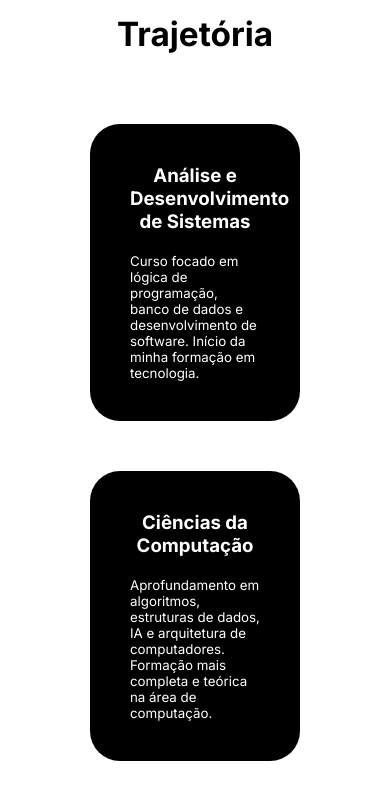
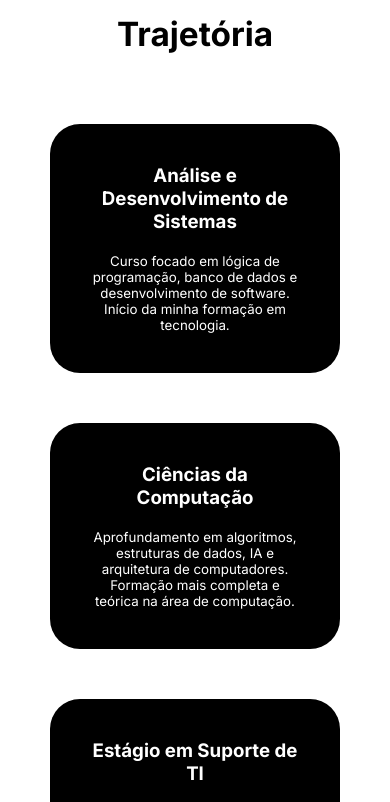
Before and after one commit to natashayasu/portfolio, a plain HTML site: page index.html in a window 390 px wide. Shown: the part 1200-2002 px from the top of the page. Drawn offline with Linux system fonts and the light colour scheme.

Commit message:
Add files via upload

```diff
--- a/style.css
+++ b/style.css
@@ -284,7 +284,7 @@ body.dark-mode .contact-container a {
     }
 
     .journey-item {
-        margin: 70px 90px;
+        margin: 70px 50px;
         display: flex;
         flex-direction: column;
         justify-content: center;
@@ -306,6 +306,7 @@ body.dark-mode .contact-container a {
     .journey-number2 {
         margin-top: 20px;
         font-size: 10pt;
+        text-align: center;
     }
 
     /* RODAPÉ CONTATOS */
```
